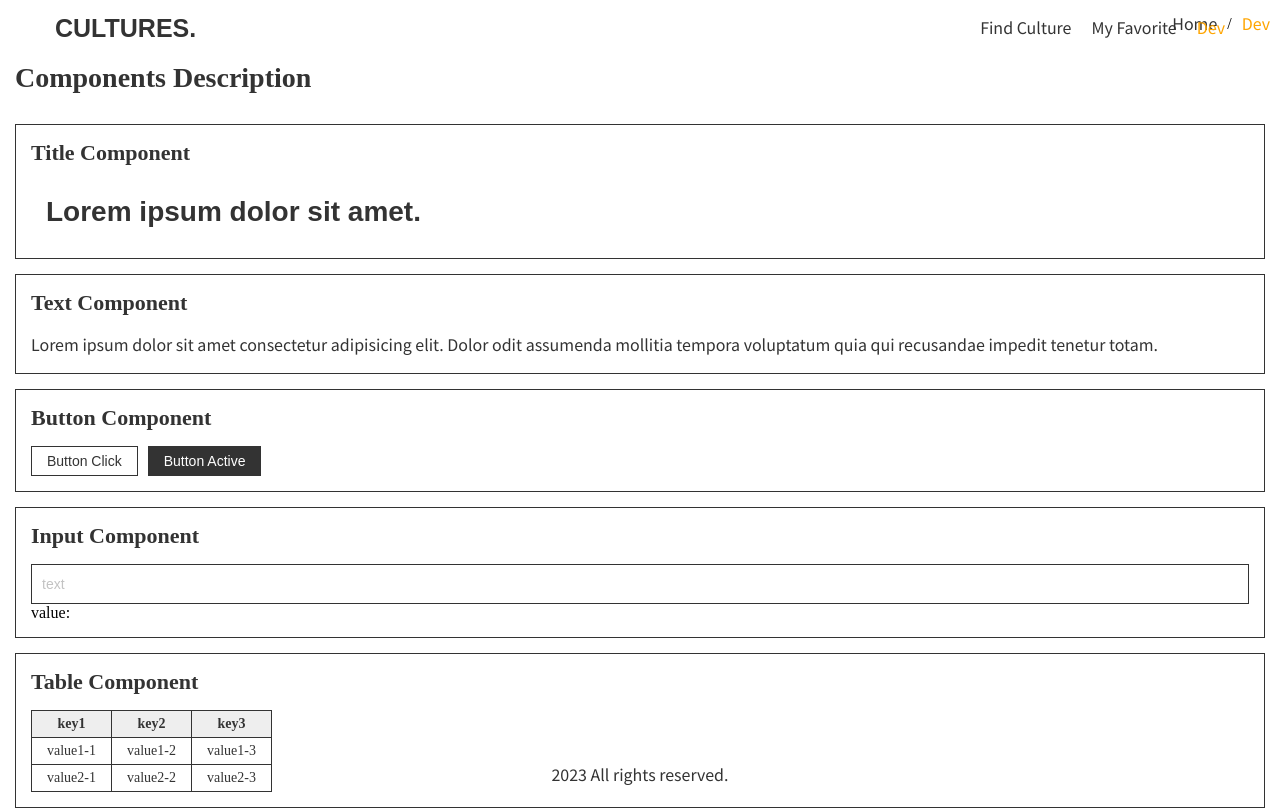
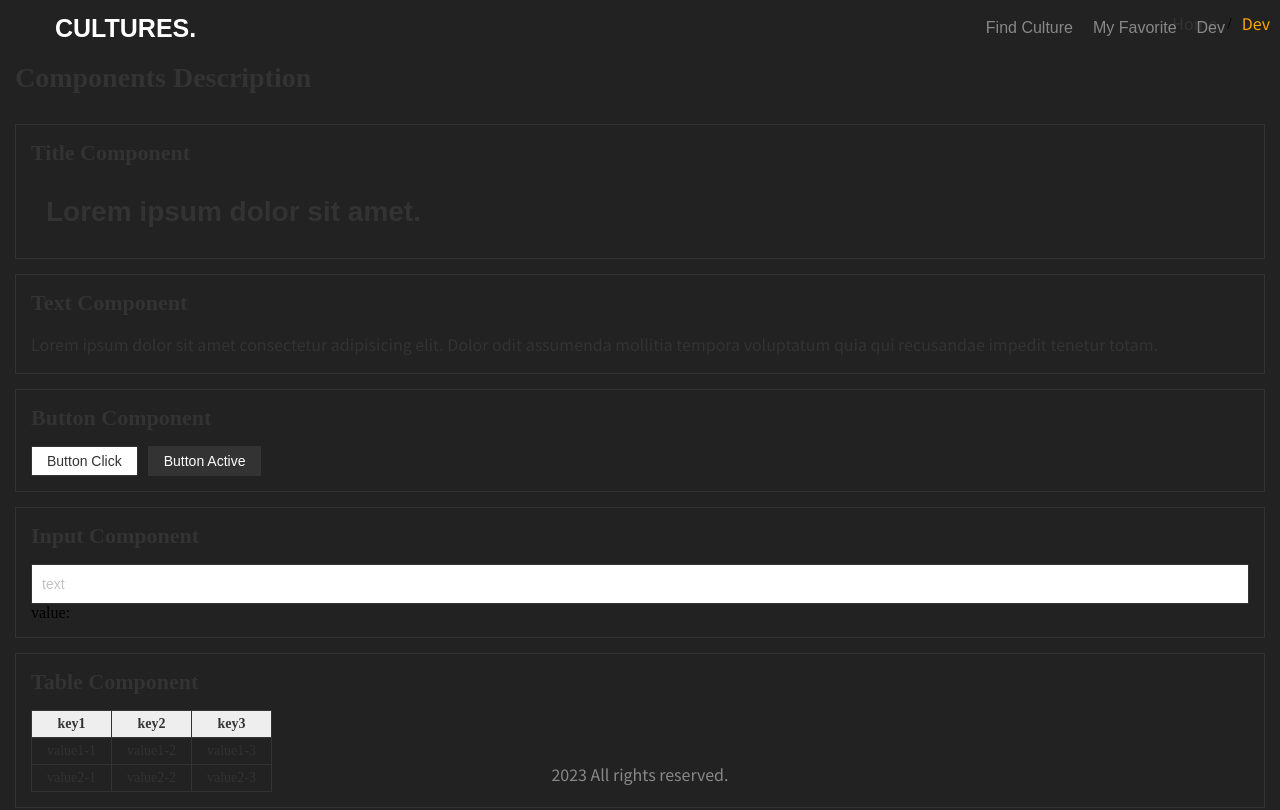
Before and after one commit to wknowpark797/next-culture-portfolio, a Next.js app: page /dev in a window 1280 px wide. Shown: the top 810 px of the page. Built offline with nearby package versions, Linux system fonts and the light colour scheme.

Commit message:
메인 페이지 스타일 적용

```diff
--- a/components/atoms/Text/Text.jsx
+++ b/components/atoms/Text/Text.jsx
@@ -1,9 +1,17 @@
 import React from 'react';
 import Link from 'next/link';
-import { Noto_Sans_KR } from 'next/font/google';
+import { Noto_Serif_KR, Noto_Sans_KR } from 'next/font/google';
 import clsx from 'clsx';
 import styles from './Text.module.scss';
 
+const notoSerif = Noto_Serif_KR({
+	subsets: ['latin'],
+	weight: ['200', '400', '700'],
+	preload: true,
+	variable: '--font-notoSerif',
+	display: 'block',
+	adjustFontFallback: true,
+});
 const notoSans = Noto_Sans_KR({
 	subsets: ['latin'],
 	weight: ['200', '400', '700'],
@@ -13,12 +21,19 @@ const notoSans = Noto_Sans_KR({
 	adjustFontFallback: true,
 });
 
-export function Text({ style, className, tag = 'p', isOn = false, url, children }) {
+export function Text({ style, className, type, tag = 'p', isOn = false, url, children }) {
 	return React.createElement(
 		tag,
 		{
 			style,
-			className: clsx(styles.txt, className, notoSans.variable, isOn && styles.on),
+			className: clsx(
+				styles.txt,
+				className,
+				notoSerif.variable,
+				notoSans.variable,
+				isOn && styles.on,
+				styles[`txt-${type}`]
+			),
 		},
 		url ? React.createElement(Link, { href: url }, children) : children
 	);
--- a/components/atoms/Text/Text.module.scss
+++ b/components/atoms/Text/Text.module.scss
@@ -12,4 +12,9 @@
 	a {
 		color: inherit;
 	}
+
+	&.txt-nav {
+		font-family: var(--font-notoSerif);
+		color: #888;
+	}
 }
--- a/components/atoms/Text/Title.module.scss
+++ b/components/atoms/Text/Title.module.scss
@@ -1,6 +1,6 @@
 .tit {
 	font-family: var(--font-notoSerif);
-	font-size: 30px;
+	font-size: 32px;
 	font-weight: 700;
 	color: #333;
 
--- a/components/molecules/Navbar/Navbar.jsx
+++ b/components/molecules/Navbar/Navbar.jsx
@@ -14,13 +14,13 @@ export function Navbar({ names }) {
 
 				if (path === url) {
 					return (
-						<Text key={url} tag={'span'} isOn={true}>
+						<Text key={url} tag={'span'} type={'nav'} isOn={true}>
 							{el}
 						</Text>
 					);
 				} else {
 					return (
-						<Text key={url} tag={'span'} url={`/${url}`}>
+						<Text key={url} tag={'span'} type={'nav'} url={`/${url}`}>
 							{el}
 						</Text>
 					);
--- a/components/molecules/Slider/PicSlider.module.scss
+++ b/components/molecules/Slider/PicSlider.module.scss
@@ -15,7 +15,7 @@
 		transition: opacity 1.2s, transform 1.2s;
 
 		&.on {
-			opacity: 0.7;
+			opacity: 0.4;
 			transform: scale(1);
 		}
 	}
--- a/components/organisms/Footer/Footer.jsx
+++ b/components/organisms/Footer/Footer.jsx
@@ -6,7 +6,7 @@ function Footer() {
 	return (
 		<footer className={clsx(styles.footer)}>
 			<div className={clsx(styles.inner)}>
-				<Text>2023 All rights reserved.</Text>
+				<Text style={{ color: '#888' }}>2023 All rights reserved.</Text>
 			</div>
 		</footer>
 	);
--- a/components/organisms/Header/Header.module.scss
+++ b/components/organisms/Header/Header.module.scss
@@ -16,6 +16,7 @@
 
 		.logo {
 			font-size: 25px;
+			color: #fff;
 		}
 	}
 }
--- a/components/organisms/Swiper/MainSwiper.jsx
+++ b/components/organisms/Swiper/MainSwiper.jsx
@@ -23,7 +23,7 @@ export function MainSwiper({ list }) {
 				loop={true}
 				grabCursor={true}
 				slidesPerView={3}
-				spaceBetween={50}
+				spaceBetween={70}
 				centeredSlides={true}
 				onSlideChange={(el) => setIndex(el.realIndex)}
 			>
@@ -33,7 +33,7 @@ export function MainSwiper({ list }) {
 							{({ isActive, isPrev, isNext }) => {
 								return (
 									<div className={clsx(isActive && styles.on, isPrev && styles.prev, isNext && styles.next)}>
-										<Title>{item.TITLE}</Title>
+										<Title style={{ color: '#fff' }}>{item.TITLE}</Title>
 									</div>
 								);
 							}}
--- a/components/organisms/Swiper/MainSwiper.module.scss
+++ b/components/organisms/Swiper/MainSwiper.module.scss
@@ -4,6 +4,9 @@
 	position: relative;
 
 	.mainSwiper {
+		width: 100%;
+		height: 100%;
+
 		.swiperSlide {
 			> div {
 				width: 100%;
--- a/components/template/Layout/Layout.module.scss
+++ b/components/template/Layout/Layout.module.scss
@@ -0,0 +1,3 @@
+.layout {
+	background: #222;
+}
```
